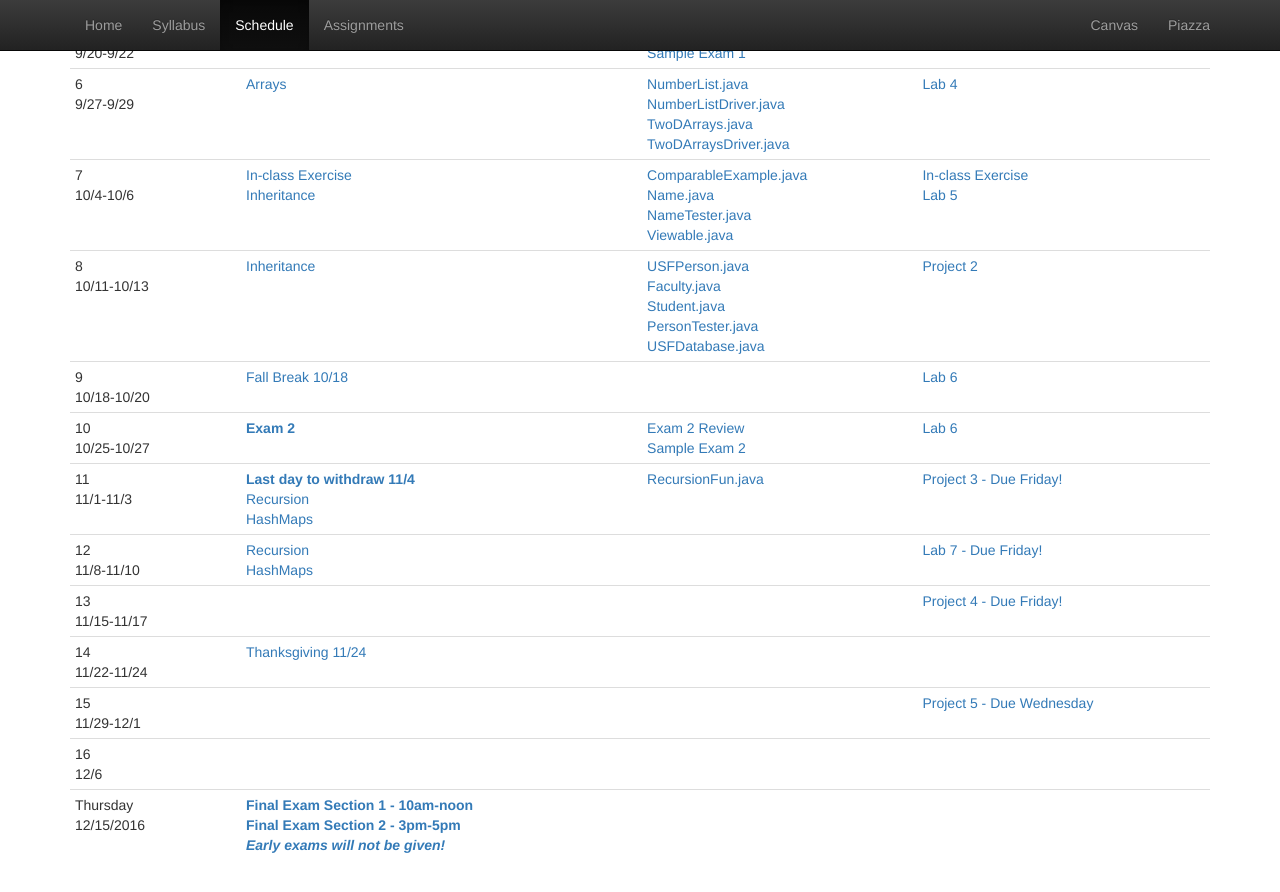
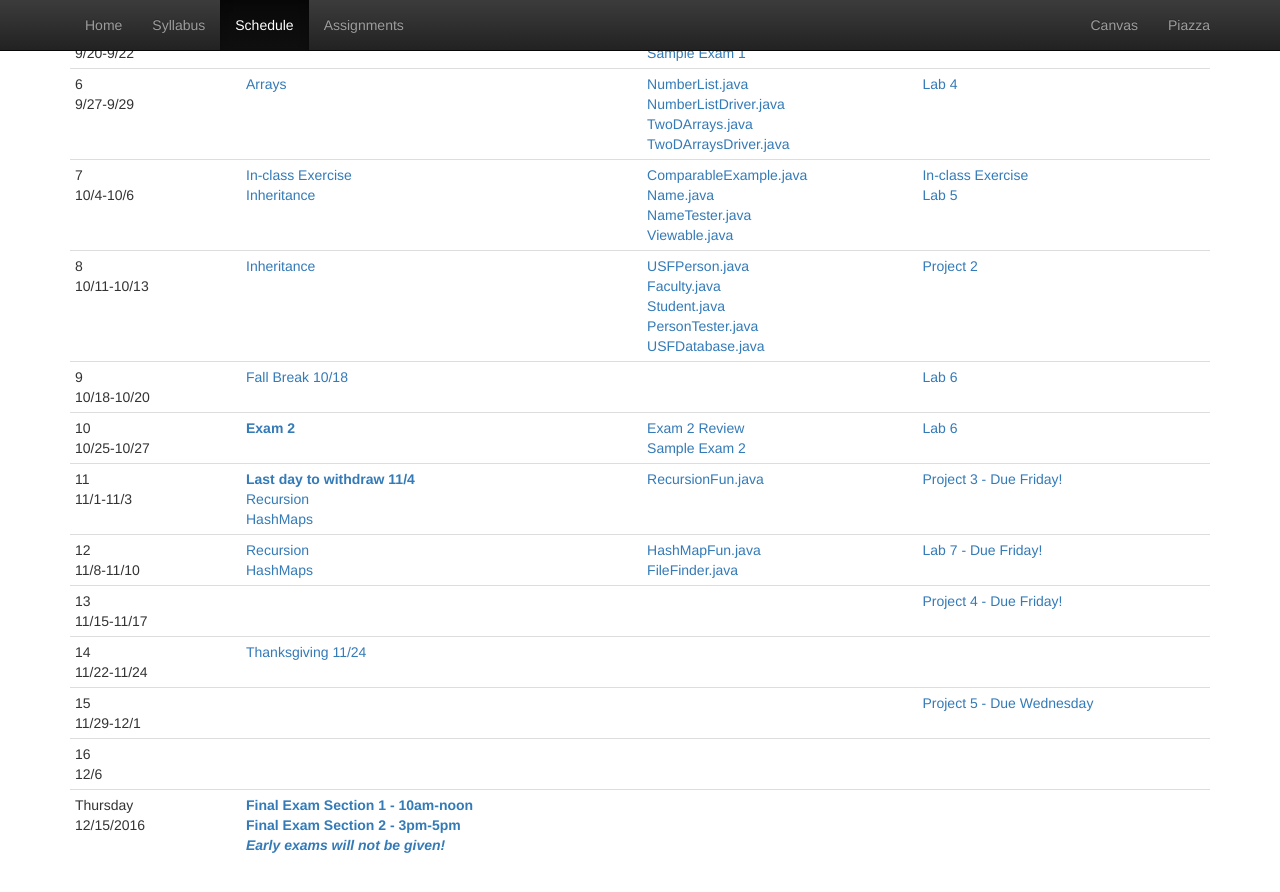
Before and after one commit to CS112-F16/cs112-f16.github.io, a Jekyll site: the page built from schedule.html, in a window 1280 px wide and 900 px high, scrolled down 817 px. Shown: the top 892 px of the window. Built offline with Jekyll 4.4.1, drawn with Linux system fonts in a browser that asks for light colours.

```diff
--- a/schedule.html
+++ b/schedule.html
@@ -190,7 +190,10 @@
         <a href="https://github.com/CS112-F16/notes/blob/master/recursion.md">Recursion</a><br/>
         <a href="https://github.com/CS112-F16/notes/blob/master/hashmaps.md">HashMaps</a><br/>
       </td>
-      <td></td>
+      <td>
+        <a href="https://github.com/CS112-F16/code/blob/master/ClassExamplesWeek11/HashMapFun.java">HashMapFun.java</a><br/>
+        <a href="https://github.com/CS112-F16/code/blob/master/ClassExamplesWeek11/FileFinder.java">FileFinder.java</a><br/>
+      </td>
       <td>
       <a href="https://github.com/CS112-F16/labs/blob/master/lab7.md">Lab 7 - Due Friday!</a>
       </td>
```
